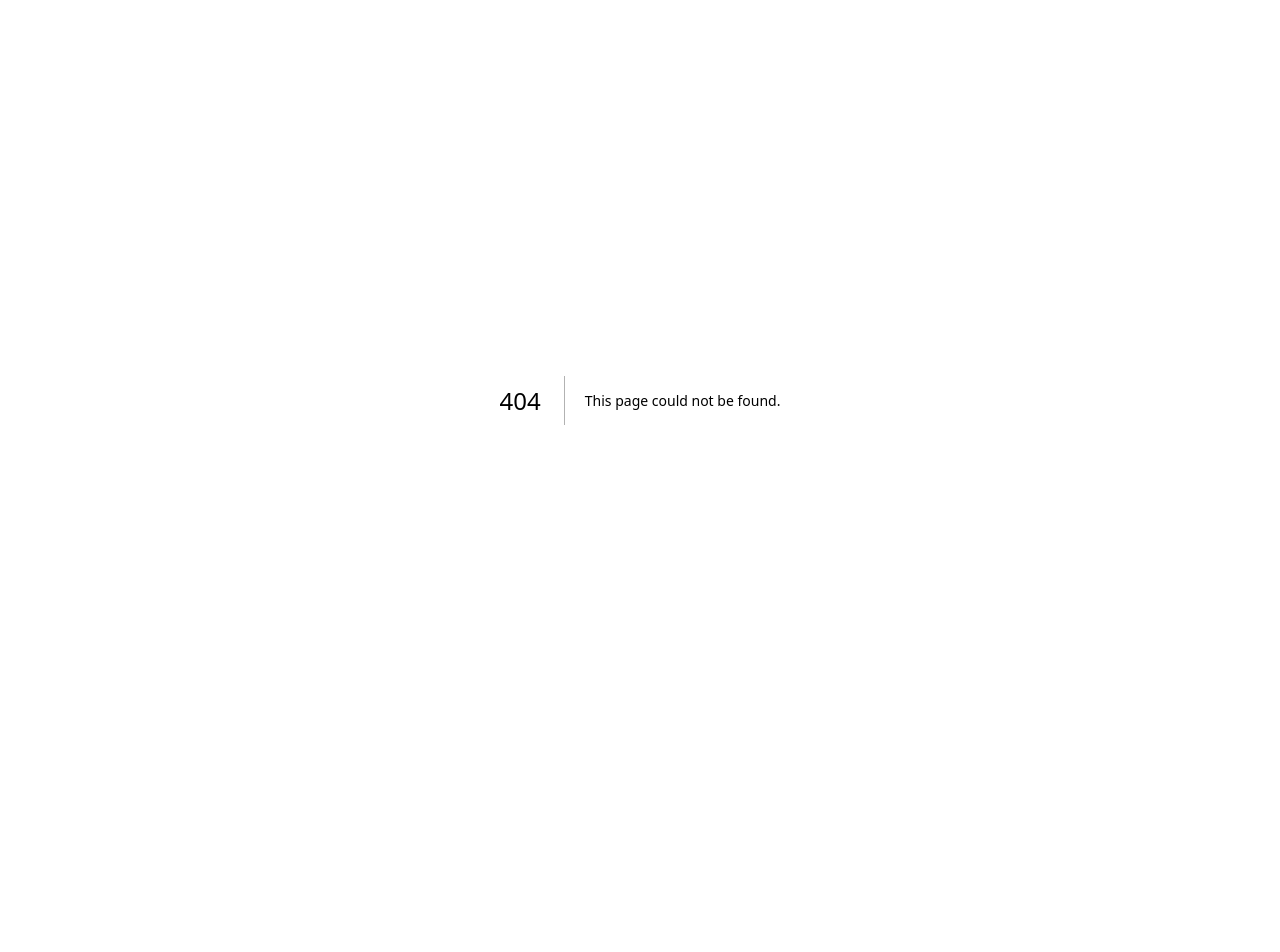
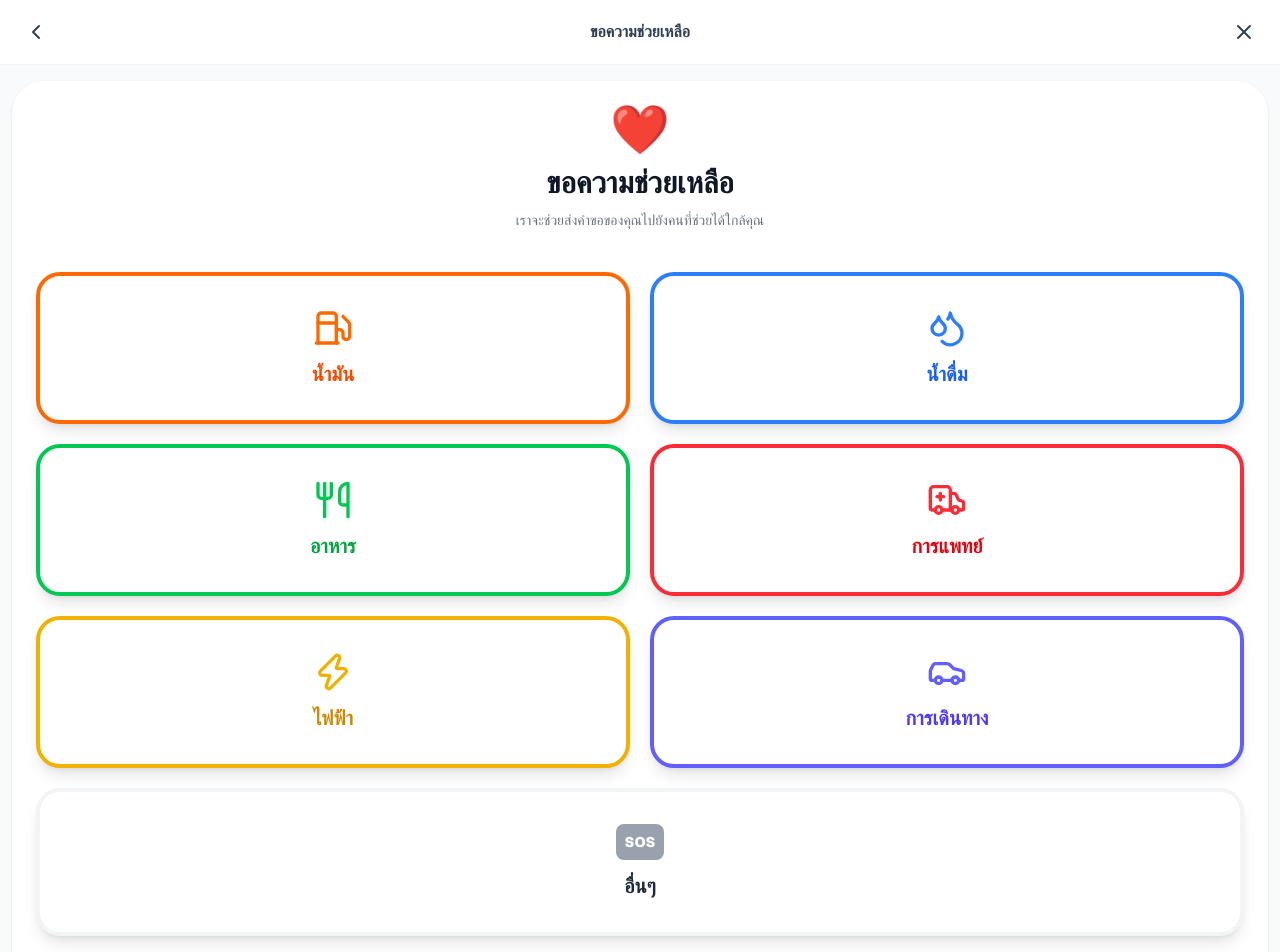
Before and after one commit to rdThunderThailand/cityzen-fuel-lineoa, a Next.js app: page /liff/request-help in a window 1280 px wide. Before the commit this address had no page. Shown: the top 952 px of the page. Before the commit the page ends 800 px from the top, so only its background shows below. Built offline with nearby package versions, Linux system fonts and the light colour scheme.

Commit message:
request help screen 1

```diff
--- /dev/null
+++ b/src/app/liff/request-help/page.tsx
@@ -0,0 +1,112 @@
+"use client";
+import {
+  Ambulance,
+  Car,
+  ChevronLeft,
+  Droplets,
+  Fuel,
+  Utensils,
+  X,
+  Zap,
+} from "lucide-react";
+import Link from "next/link";
+
+const categories = [
+  {
+    id: "fuel",
+    name: "น้ำมัน",
+    icon: <Fuel className="text-orange-500" size={40} />,
+    color: "border-orange-500 text-orange-600 bg-white",
+  },
+  {
+    id: "water",
+    name: "น้ำดื่ม",
+    icon: <Droplets className="text-blue-500" size={40} />,
+    color: "border-blue-500 text-blue-600 bg-white",
+  },
+  {
+    id: "food",
+    name: "อาหาร",
+    icon: <Utensils className="text-green-500" size={40} />,
+    color: "border-green-500 text-green-600 bg-white",
+  },
+  {
+    id: "medical",
+    name: "การแพทย์",
+    icon: <Ambulance className="text-red-500" size={40} />,
+    color: "border-red-500 text-red-600 bg-white",
+  },
+  {
+    id: "electricity",
+    name: "ไฟฟ้า",
+    icon: <Zap className="text-yellow-500" size={40} />,
+    color: "border-yellow-500 text-yellow-600 bg-white",
+  },
+  {
+    id: "travel",
+    name: "การเดินทาง",
+    icon: <Car className="text-indigo-500" size={40} />,
+    color: "border-indigo-500 text-indigo-600 bg-white",
+  },
+  {
+    id: "others",
+    name: "อื่นๆ",
+    icon: (
+      <div className="bg-gray-400 text-white p-2 rounded-lg font-black text-sm">
+        SOS
+      </div>
+    ),
+    color: "border-gray-100 text-gray-800 bg-white",
+    span: true,
+  },
+];
+
+export default function HelpCategoryPage() {
+  return (
+    <div className="min-h-screen bg-gray-50 flex flex-col font-sans">
+      <header className="bg-white border-b border-gray-100 px-4 py-3 flex items-center sticky top-0 z-10 text-[#304052]">
+        <Link href="/liff" className="p-2">
+          <ChevronLeft size={24} />
+        </Link>
+        <h1 className="flex-1 text-center font-bold">ขอความช่วยเหลือ</h1>
+        <Link href="/liff" className="p-2">
+          <X size={24} />
+        </Link>
+      </header>
+
+      <div className="flex-1 bg-white mx-3 my-4 rounded-[2rem] p-6 shadow-sm">
+        <div className="text-center mb-10">
+          <div className="text-5xl mb-3">❤️</div>
+          <h2 className="text-3xl font-black text-gray-900">ขอความช่วยเหลือ</h2>
+          <p className="text-gray-500 mt-2 text-sm leading-relaxed">
+            เราจะช่วยส่งคำขอของคุณไปยังคนที่ช่วยได้ใกล้คุณ
+          </p>
+        </div>
+
+        {/* Category Grid */}
+        <div className="grid grid-cols-2 gap-5 mb-8">
+          {categories.map((cat) => (
+            <Link
+              key={cat.id}
+              href={`/liff/request-help/form?type=${cat.id}`}
+              className={`${cat.color} ${cat.span ? "col-span-2" : ""} border-4 p-8 rounded-[1.5rem] flex flex-col items-center justify-center gap-3 active:scale-95 transition-transform shadow-lg`}
+            >
+              {cat.icon}
+              <span className="font-bold text-xl">{cat.name}</span>
+            </Link>
+          ))}
+        </div>
+      </div>
+
+      {/* Quick Emergency Button */}
+      <div className="p-4 mt-auto">
+        <Link href="/liff/request-help/emergency">
+          <button className="w-full bg-red-600 text-white rounded-full py-5 font-black text-2xl shadow-xl flex items-center justify-center gap-2 active:scale-95 transition-transform">
+            <Ambulance size={28} />
+            เหตุฉุกเฉินด่วน
+          </button>
+        </Link>
+      </div>
+    </div>
+  );
+}
```
